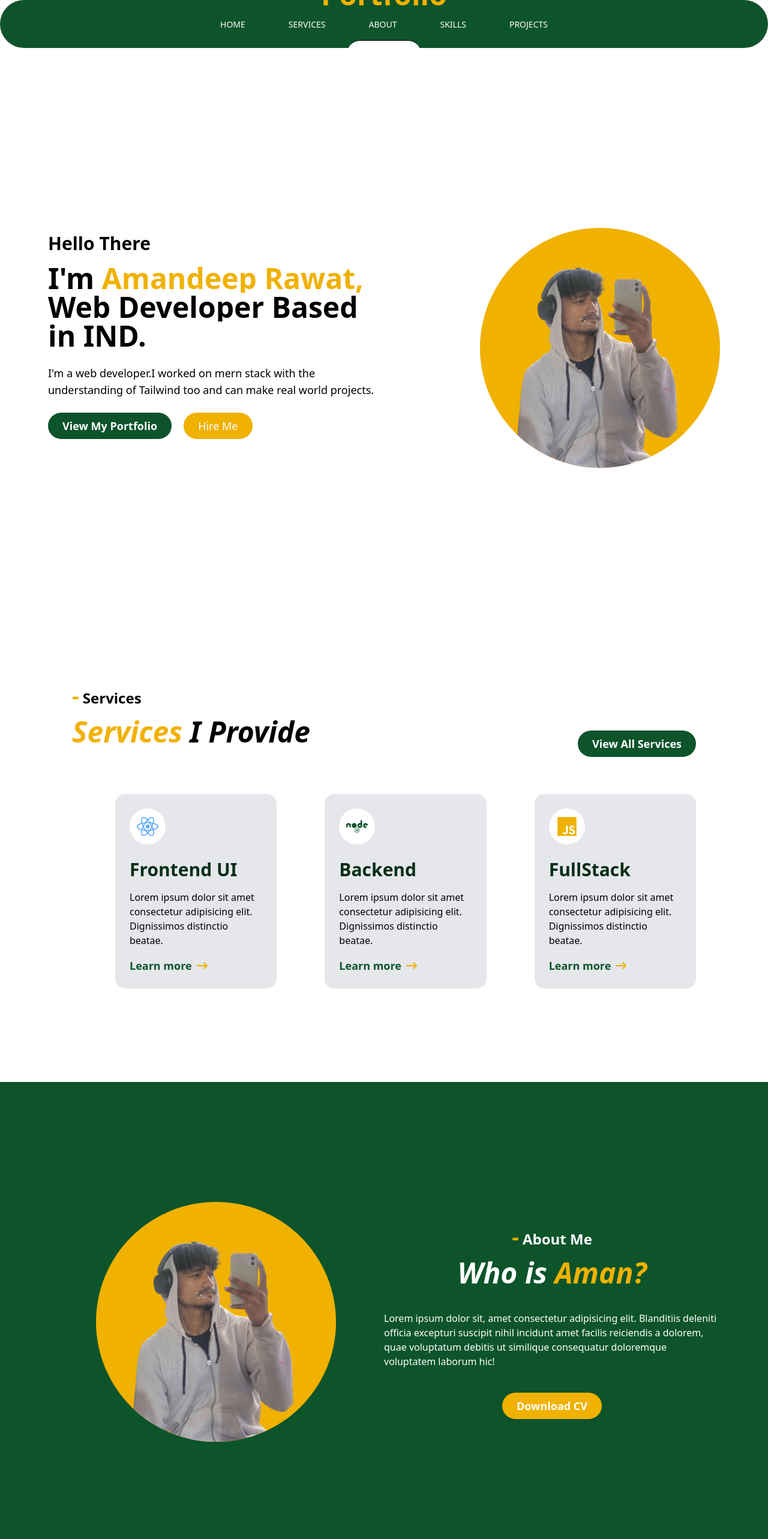
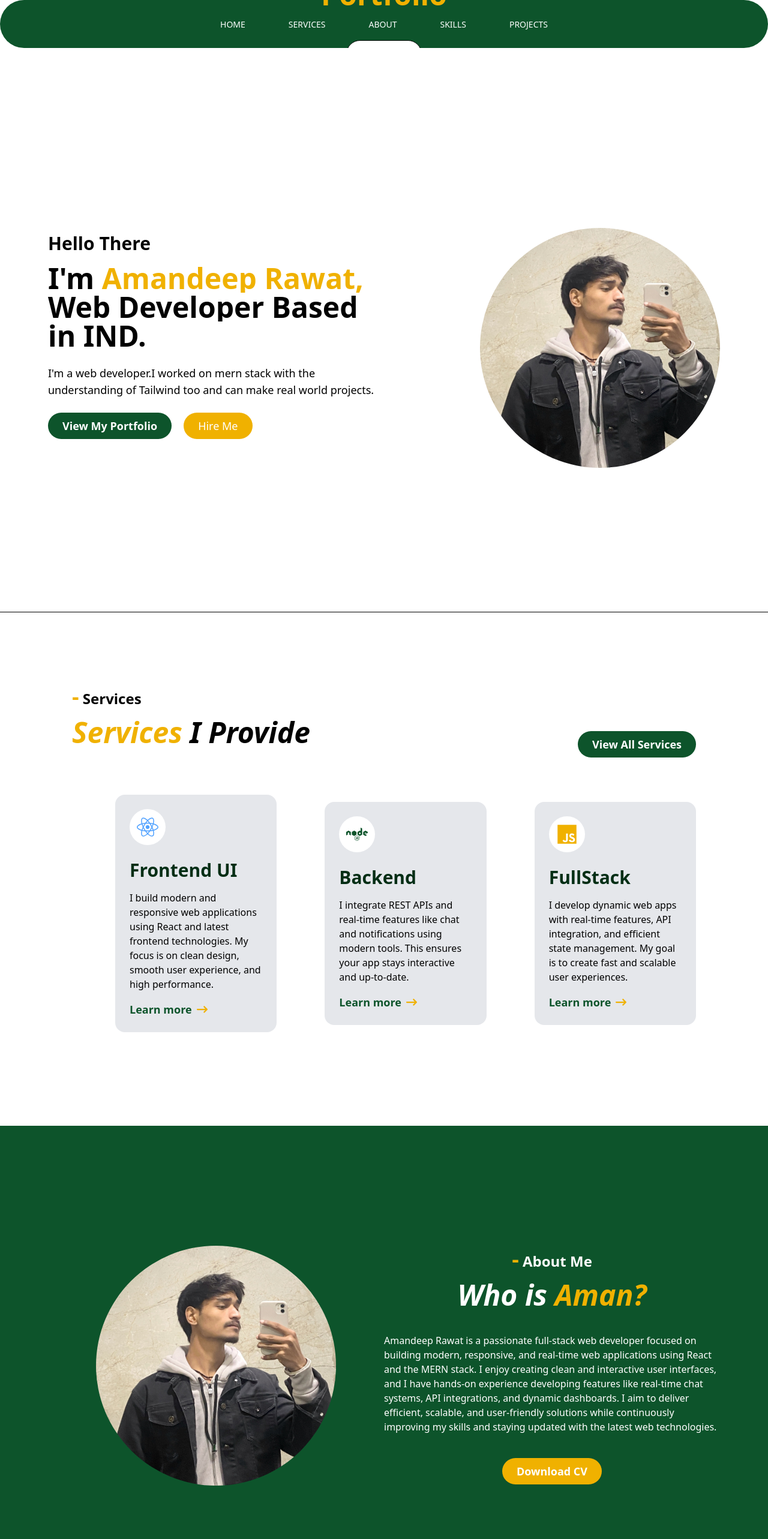
Before and after one commit to AMAN-RAWAT-2004/Portfolio, a React (Vite) app: page / in a window 1280 px wide. Shown: the top 2566 px of the page at 60% size. Built offline with nearby package versions, Linux system fonts and the light colour scheme.

Commit message:
new changes

```diff
--- a/src/Components/Common/Hero.jsx
+++ b/src/Components/Common/Hero.jsx
@@ -1,5 +1,5 @@
 import React, { useRef } from "react";
-import Portfolio from "./../../assets/Portfolio.png";
+import Portfolio from "./../../assets/PROFILE.jpeg";
 import { gsap } from 'gsap';
 import {useGSAP} from '@gsap/react'
 gsap.registerPlugin(useGSAP)
@@ -15,7 +15,7 @@ const Hero = () => {
   })
 
   return (
-    <section  className="relative z-0 bg-gray-200 px-6 py-10 md:bg-white ">
+    <section  className="relative z-0 bg-gray-200 px-6 py-10 md:bg-white border-b ">
       <div  className=" flex-col md:flex md:flex-row w-full mt-15 md:justify-center md:gap-40 items-center md:h-screen">
         <div className=" flex flex-col h-full mb-10 justify-center items-center  ">
           <h3  className="nav font-semibold text-center text-2xl md:text-3xl md:text-left w-140 mb-4">
--- a/src/Components/Layouts/Navbar.jsx
+++ b/src/Components/Layouts/Navbar.jsx
@@ -38,7 +38,7 @@ const Navbar = () => {
   })
   return (
     <section className='' >
-    <nav ref={navref} className='nav  z-10 flex flex-row w-screen md:rounded-full gap-20 justify-center md:flex-row md:gap-20  items-center  md:justify-center py-4 px-6 h-20 bg-green-900' >
+    <nav ref={navref} className='nav z-10 flex flex-row w-screen md:rounded-full gap-20 justify-center md:flex-row md:gap-20  items-center  md:justify-center py-4 px-6 h-20 bg-green-900' >
          <div >
           <h1 className="text-5xl text-center font-bold text-yellow-500 "> Portfolio</h1>
          </div>
--- a/src/Components/Pages/About.jsx
+++ b/src/Components/Pages/About.jsx
@@ -1,8 +1,8 @@
 import React from 'react'
-import Portfolio from './../../assets/Portfolio.png'
+import Portfolio from './../../assets/PROFILE.jpeg'
 const About = () => {
   return (
-    <section className='w-full md:h-screen bg-green-900 md:p-20 p-10 mt-15'>
+    <section className='w-full md:h-screen bg-green-900 md:p-20 p-10 mt-15 '>
         <div className='md:flex flex-col md:flex-row w-full h-full justify-center items-center'>
           <div className="flex-1 flex justify-center items-center">
             <div className='w-70 h-70 md:w-100 md:h-100 bg-yellow-500 overflow-hidden rounded-full'>
@@ -12,7 +12,7 @@ const About = () => {
           <div className="flex-1 text-white flex flex-col items-center md:items-left w-full h-full justify-center">
             <h3 className="md:text-2xl text-xl mb-4 font-semibold"><span className='text-yellow-500 text-4xl'>-</span> About Me</h3>
             <h1 className=" md:text-left text-4xl text-center md:text-5xl mb-10 font-semibold italic">Who is<span className="text-yellow-500"> Aman?</span></h1>
-            <p className='w-70 text-center md:text-left  mb-10 md:w-140'>Lorem ipsum dolor sit, amet consectetur adipisicing elit. Blanditiis deleniti officia excepturi suscipit nihil incidunt amet facilis reiciendis a dolorem, quae voluptatum debitis ut similique consequatur doloremque voluptatem laborum hic!</p>
+            <p className='w-70 text-center md:text-left  mb-10 md:w-140'>Amandeep Rawat is a passionate full-stack web developer focused on building modern, responsive, and real-time web applications using React and the MERN stack. I enjoy creating clean and interactive user interfaces, and I have hands-on experience developing features like real-time chat systems, API integrations, and dynamic dashboards. I aim to deliver efficient, scalable, and user-friendly solutions while continuously improving my skills and staying updated with the latest web technologies.</p>
             <div className="">
  <button className='bg-yellow-500  px-6 py-2 rounded-full transition duration-300 text-lg font-semibold hover:bg-transparent hover:border hover:border-white  text-white'>
                     Download CV
--- a/src/Components/Pages/Services.jsx
+++ b/src/Components/Pages/Services.jsx
@@ -34,19 +34,19 @@ const Services = () => {
             <div className="flex mb-4 flex-col w-70 md:w-90 bg-gray-200 md:justify-start md:items-start p-6 rounded-2xl">
                 <div className='mb-6 bg-white w-15 h-15 rounded-full flex items-center justify-center'><FaReact className='text-4xl text-blue-400 '/></div>
                 <h1 className='text-3xl mb-4 font-bold text-green-950'>Frontend UI</h1>
-                <p className='mb-4'>Lorem ipsum dolor sit amet consectetur adipisicing elit. Dignissimos distinctio beatae.</p>
+                <p className='mb-4'>I build modern and responsive web applications using React and latest frontend technologies. My focus is on clean design, smooth user experience, and high performance.</p>
                 <h2 className="text-lg flex items-center gap-2 font-bold w-full text-green-900">Learn more<FaArrowRightLong className='text-center text-yellow-500'/></h2>
             </div>
             <div className="flex mb-4 flex-col w-70 md:w-90 bg-gray-200 md:justify-start md:items-start p-6 rounded-2xl">
                 <div className='mb-6 bg-white w-15 h-15 rounded-full flex items-center justify-center'><FaNode className='text-4xl text-green-900 '/></div>
                 <h1 className='text-3xl mb-4 font-bold text-green-950'>Backend </h1>
-                <p className='mb-4'>Lorem ipsum dolor sit amet consectetur adipisicing elit. Dignissimos distinctio beatae.</p>
+                <p className='mb-4'>I integrate REST APIs and real-time features like chat and notifications using modern tools. This ensures your app stays interactive and up-to-date.</p>
                 <h2 className="text-lg flex items-center gap-2 font-bold w-full text-green-900">Learn more<FaArrowRightLong className='text-center text-yellow-500'/></h2>
             </div>
             <div className="flex mb-4 flex-col w-70 md:w-90 bg-gray-200 md:justify-start md:items-start p-6 rounded-2xl">
                 <div className='mb-6 bg-white w-15 h-15 rounded-full flex items-center justify-center'><FaJs className='text-4xl text-yellow-500 '/></div>
                 <h1 className='text-3xl mb-4 font-bold text-green-950'>FullStack </h1>
-                <p className='mb-4'>Lorem ipsum dolor sit amet consectetur adipisicing elit. Dignissimos distinctio beatae.</p>
+                <p className='mb-4'>I develop dynamic web apps with real-time features, API integration, and efficient state management. My goal is to create fast and scalable user experiences.</p>
                 <h2 className="text-lg flex items-center gap-2 font-bold w-full text-green-900">Learn more<FaArrowRightLong className='text-center text-yellow-500'/></h2>
             </div>
         </div>
```
Also changed, not shown: src/assets/PROFILE.jpeg (added).
